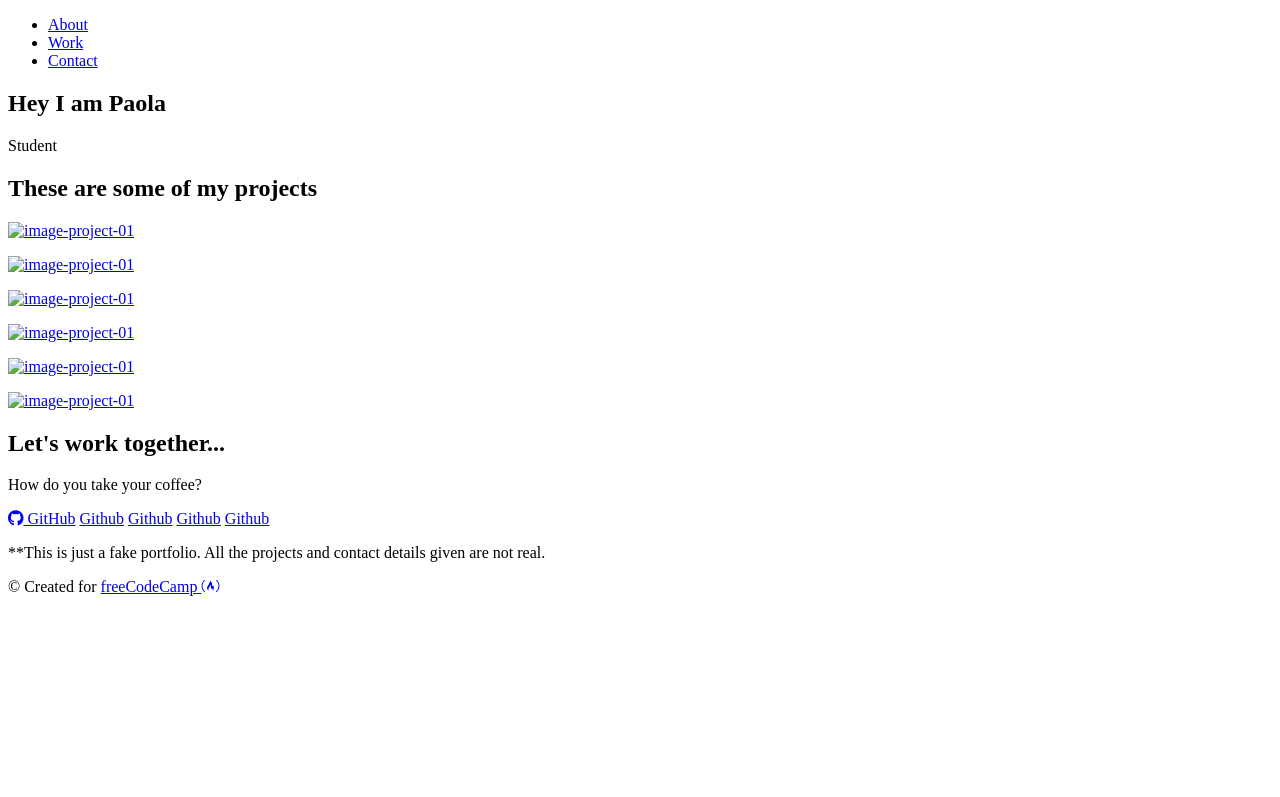
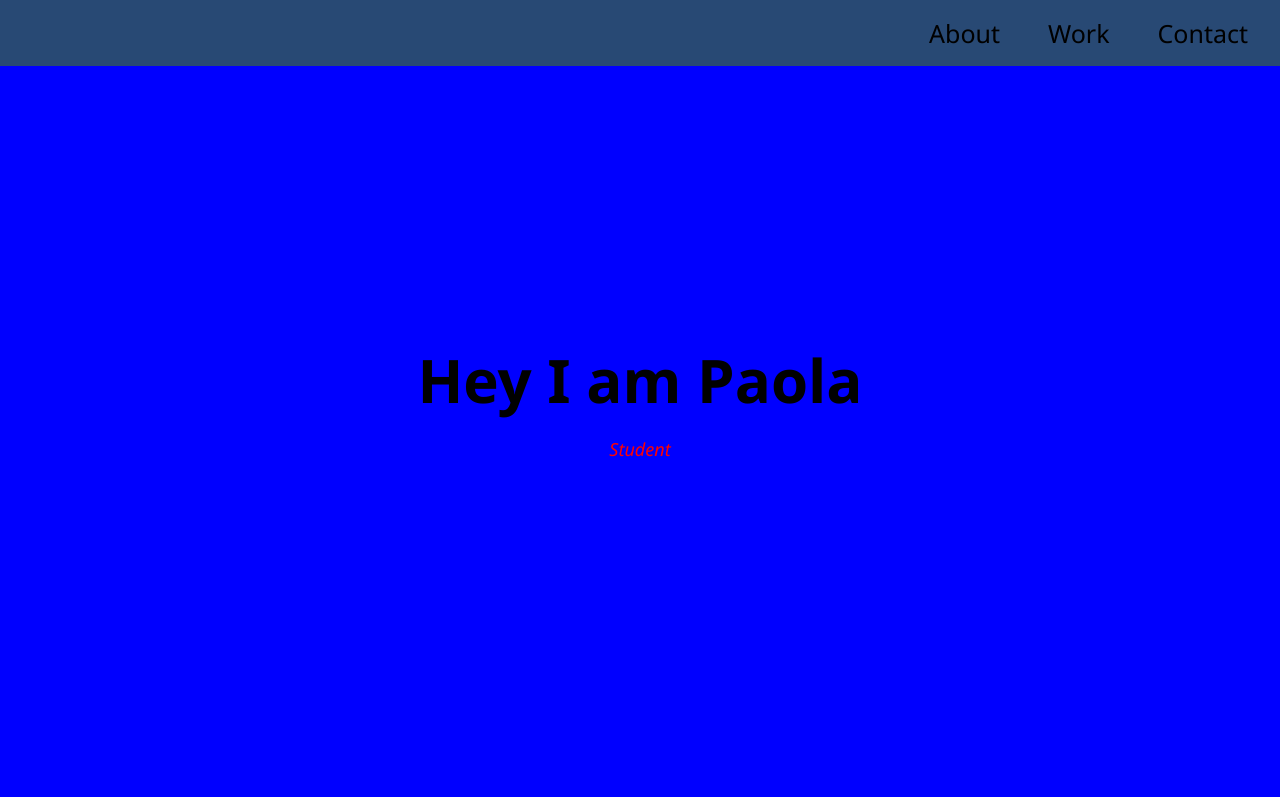
Before and after one commit to PaolaVlsc/WEB_FreeCodeCamp_ResponsiveWebDesign, a plain HTML site: page Project05_PersonalPortofolio/index.html in a window 1280 px wide. Shown: the top 797 px of the page. Drawn offline with Linux system fonts and the light colour scheme.

Commit message:
css for section 1 and 3 and footer

```diff
--- a/Project05_PersonalPortofolio/index.html
+++ b/Project05_PersonalPortofolio/index.html
@@ -12,14 +12,15 @@
   </head>
   <body>
     <!-- Navigation bar  -->
-    <nav class="nav-bar" id="navbar">
-      <ul class="nav-list">
-        <li class="nav-list item--1"><a href="#">About</a></li>
-        <li class="nav-list item--3"><a href="#">Work</a></li>
-        <li class="nav-list item--3"><a href="#">Contact</a></li>
+    <nav id="nav-bar" class="nav-bar">
+      <ul>
+        <li><a href="#about" class="nav-link">About</a></li>
+        <li><a href="#work" class="nav-link">Work</a></li>
+        <li><a href="#contact" class="nav-link">Contact</a></li>
       </ul>
     </nav>
     <!------------------------------------------ Sections ------------------------------------------->
+    <div class="main">
       <!-- Section 1  -->
       <section class="about" id="welcome-section">
         <h1>Hey I am Paola</h1>
@@ -84,18 +85,19 @@
         <p>How do you take your coffee?</p>
         <div class="links">
           <a
+            class="contact-link"
             id="profile-link"
             href="https://github.com/PaolaVlsc?tab=repositories"
             target="_blank"
             ><i class="fab fa-github"></i> GitHub</a
           >
-        <a href="#">Github</a>
-        <a href="#">Github</a>
-        <a href="#">Github</a>
-        <a href="#">Github</a>
+          <a class="contact-link" href="#">Github</a>
+          <a class="contact-link" href="#">Github</a>
+          <a class="contact-link" href="#">Github</a>
+          <a class="contact-link" href="#">Github</a>
         </div>
       </section>
-
+    </div>
     <!-- Footer  -->
     <footer>
       <p>
--- a/Project05_PersonalPortofolio/styles.css
+++ b/Project05_PersonalPortofolio/styles.css
@@ -0,0 +1,123 @@
+* {
+  margin: 0;
+  padding: 0;
+  box-sizing: border-box;
+}
+
+body {
+  font-family: "Segoe UI", Tahoma, Geneva, Verdana, sans-serif;
+}
+
+/* Navigation CSS Header */
+.nav-bar {
+  background-color: rgb(40, 73, 116);
+  position: fixed;
+  width: 100%;
+  top: 0;
+  left: 0;
+}
+
+.nav-bar ul {
+  display: flex;
+  align-items: center;
+  justify-content: flex-end;
+  padding: 16px;
+  gap: 16px;
+  list-style: none;
+}
+
+.nav-link {
+  text-decoration: none;
+  color: rgb(0, 0, 0);
+  padding: 8px 16px;
+  border-radius: 4px;
+  transition: background-color 0.3s ease-in-out;
+  font-size: 25px;
+}
+
+.nav-link:hover {
+  background-color: #676d74;
+  color: white;
+}
+/* END Navigation CSS Header */
+
+.main {
+  font-size: 18px;
+  width: 100%;
+}
+
+section {
+  height: 100vh;
+}
+
+/* SECTION 1  */
+.about {
+  background-color: blue;
+  display: flex;
+  flex-direction: column;
+  justify-content: center;
+  align-items: center;
+}
+.about h1 {
+  font-size: 60px;
+  font-weight: 700;
+  margin-bottom: 16px;
+}
+
+.description {
+  font-style: italic;
+  color: red;
+}
+
+/* SECTION 2  */
+
+.work {
+  background-color: green;
+}
+
+/* SECTION 3 */
+.contact {
+  background-color: orange;
+  display: flex;
+  flex-direction: column;
+  justify-content: center;
+  align-items: center;
+  color: white;
+}
+
+.contact h2 {
+  font-size: 60px;
+}
+
+.contact p {
+  font-style: italic;
+  font-size: 25px;
+  margin-bottom: 50px;
+}
+
+.links {
+  display: flex;
+  justify-content: center;
+}
+.contact-link {
+  text-decoration: none;
+  color: rgb(0, 0, 0);
+  padding: 8px 16px;
+  border-radius: 4px;
+  transition: background-color 0.3s ease-in-out;
+  font-size: 25px;
+}
+.contact-link:hover {
+  background-color: #676d74;
+  color: white;
+  transform: translateY(8px);
+}
+
+/* Footer */
+
+footer {
+  display: flex;
+  justify-content: space-around;
+  padding: 20px;
+  border-top: 5px solid red;
+}
```
Lines whose indentation alone changed are shown as unchanged.
